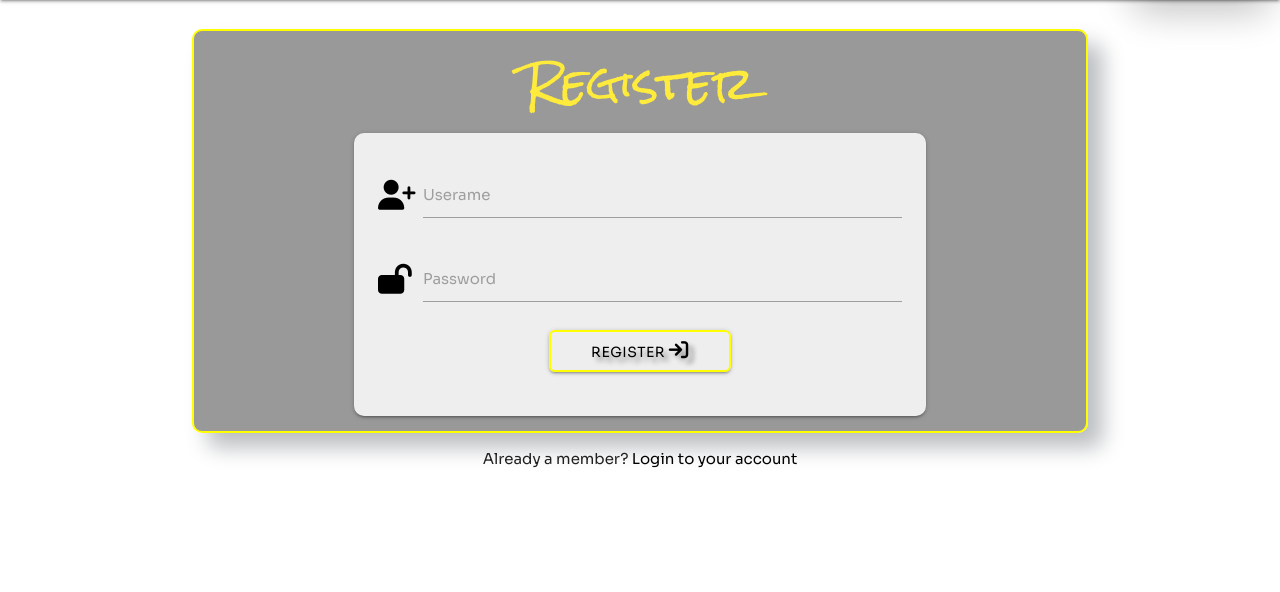
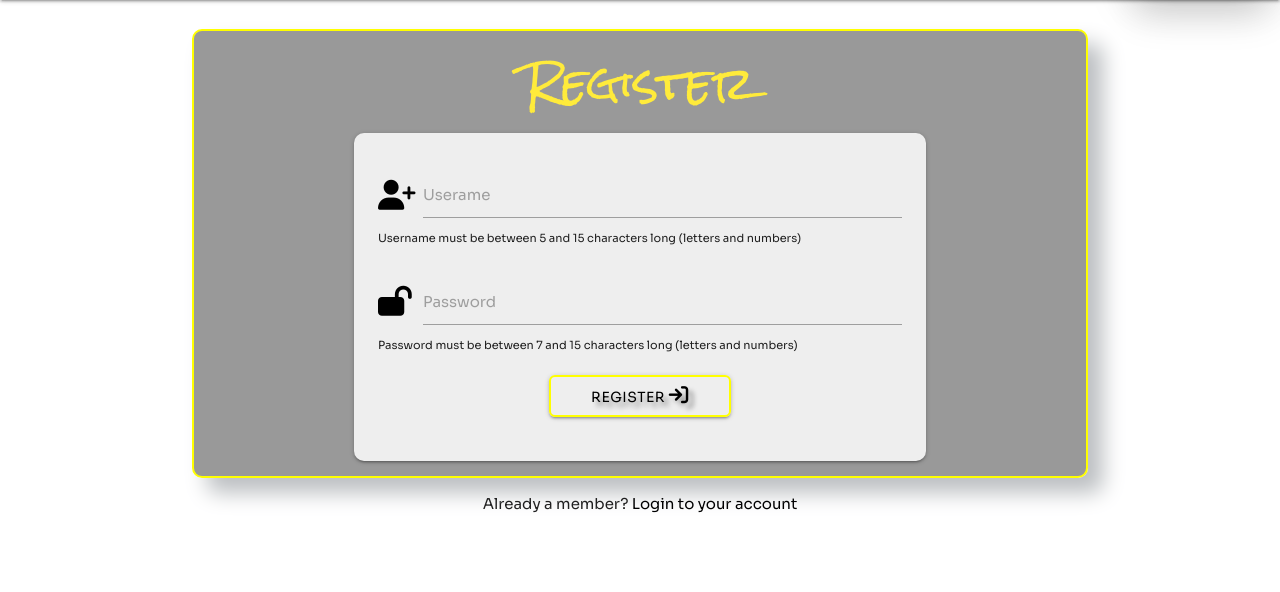
Before and after one commit to monimaj89/Project3-Savor-Pages, a Flask app: page /register in a window 1280 px wide. Shown: the part 80-672 px from the top of the page. Run offline with Flask 3, Linux system fonts and the light colour scheme; some libraries are stand-ins or nearby versions.

Commit message:
Add restriction for register user and password

```diff
--- a/savorpages/templates/login.html
+++ b/savorpages/templates/login.html
@@ -17,7 +17,7 @@
                 <div class="row">
                     <div class="input-field col s12">
                         <i class="fa-solid fa-lock-open prefix black-text"></i>
-                        <input id="password" name="password" type="password" class="validate">
+                        <input id="password" name="password" type="password" class="validate" required>
                         <label for="password">Password</label>
                     </div>
                 </div>
--- a/savorpages/templates/register.html
+++ b/savorpages/templates/register.html
@@ -10,16 +10,18 @@
                 <div class="row">
                     <div class="input-field col s12">
                         <i class="fas fa-user-plus prefix black-text"></i>
-                        <input id="username" name="username" type="text" class="validate">
+                        <input id="username" name="username" type="text" pattern="^[a-zA-Z0-9]{5,15}$" class="validate">
                         <label for="username"> Userame</label>
+                        <small>Username must be between 5 and 15 characters long (letters and numbers)</small>
                     </div>
                 </div>
                 <!--  Password -->
                 <div class="row">
                     <div class="input-field col s12">
                         <i class="fa-solid fa-lock-open prefix black-text"></i>
-                        <input id="password" name="password" type="password" class="validate">
+                        <input id="password" name="password" type="password" minlength="7" maxlength="15" pattern="^[a-zA-Z0-9]{5,15}$" class="validate" required>
                         <label for="password">Password</label>
+                        <small>Password must be between 7 and 15 characters long (letters and numbers)</small>
                     </div>
                 </div>
                 <!--  Register button -->
```
